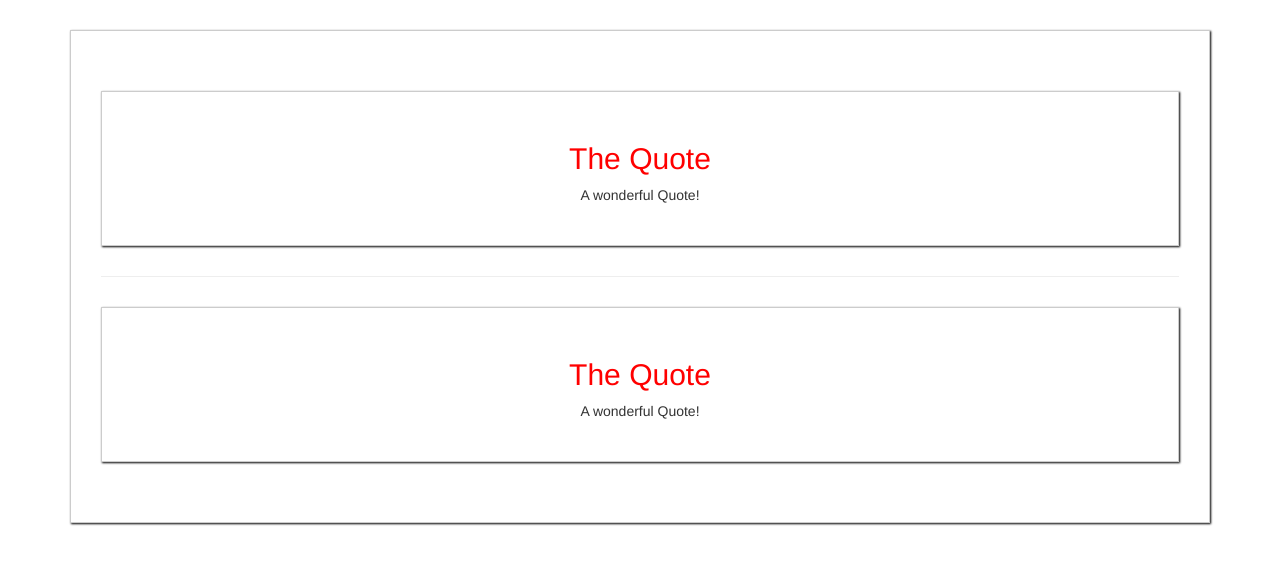
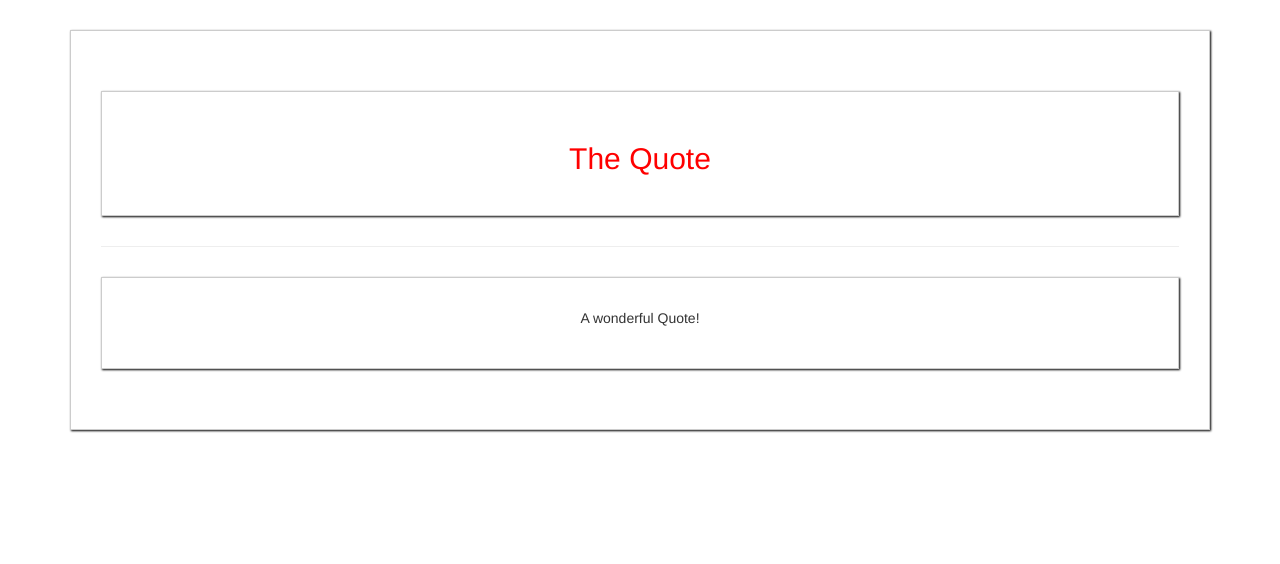
Before and after one commit to fernandotnl/vuejs-course, a Vue app: page / in a window 1280 px wide. Shown: the top 564 px of the page. Built offline with nearby package versions, Linux system fonts and the light colour scheme.

Commit message:
Adding name to slots

```diff
--- a/src/App.vue
+++ b/src/App.vue
@@ -3,8 +3,8 @@
         <div class="row">
             <div class="col-xs-12">
                <app-quote>
-                 <h2>{{quoteTitle}}</h2>
-                 <p>A wonderful Quote!</p>
+                 <h2 slot="title">{{quoteTitle}}</h2>
+                 <p slot="content">A wonderful Quote!</p>
                </app-quote>
             </div>
         </div>
--- a/src/components/Quote.vue
+++ b/src/components/Quote.vue
@@ -1,11 +1,11 @@
 <template>
   <div>
     <div class="title">
-       <slot></slot>
+       <slot name="title"></slot>
     </div>
     <hr>
     <div>
-      <slot></slot>
+      <slot name="content"></slot>
     </div>
   </div>
 </template>
```
